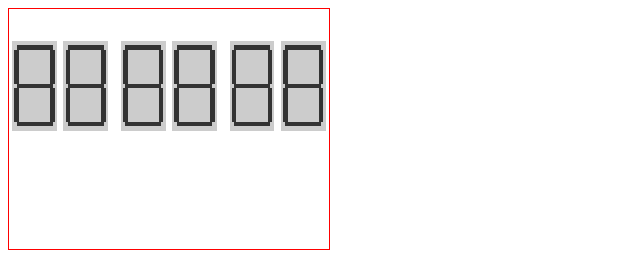
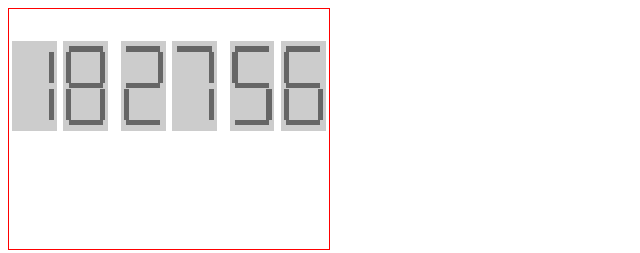
Before and after one commit to emirotin/resin-watch, a website: page web_assets/index.html in a window 1280 px wide. Shown: the whole page, without its empty margins (0-640 px from the left). Drawn offline with Linux system fonts and the light colour scheme.

Commit message:
awesomness

```diff
--- a/web_assets/index.html
+++ b/web_assets/index.html
@@ -26,13 +26,12 @@
 		<script id="tpl-digit" type="text/ractive">
 			<span class="digit">
 				<span class="digit__inner">
-					<span class="digit__segment digit__segment--horizontal digit__segment--a"/>
-					<span class="digit__segment digit__segment--vertical digit__segment--b"/>
-					<span class="digit__segment digit__segment--vertical digit__segment--c"/>
-					<span class="digit__segment digit__segment--horizontal digit__segment--d"/>
-					<span class="digit__segment digit__segment--vertical digit__segment--e"/>
-					<span class="digit__segment digit__segment--vertical digit__segment--f"/>
-					<span class="digit__segment digit__segment--horizontal digit__segment--g"/>
+					{{#segments:i}}
+						<span class="digit__segment
+							digit__segment--{{ segmentOrientation(segments[i]) }}
+							digit__segment--{{ segments[i] }}
+							{{ segmentIsOn(digit, segments[i]) ? 'digit__segment--active' : '' }}"/>
+					{{/segments}}
 				</span>
 			</span>
 		</script>
--- a/web_assets/scripts/main.js
+++ b/web_assets/scripts/main.js
@@ -1,6 +1,34 @@
 (function () {
+	var DIGITS_TO_SEGMENTS = {
+		0: 'abcdef',
+		1: 'bc',
+		2: 'abged',
+		3: 'abcdg',
+		4: 'fgbc',
+		5: 'afgcd',
+		6: 'acdefg',
+		7: 'abc',
+		8: 'abcdefg',
+		9: 'abcdfg'
+	};
+
+	function segmentIsOn(digit, segment) {
+		return DIGITS_TO_SEGMENTS[digit].indexOf(segment) >= 0;
+	}
+
 	var Digit = Ractive.extend({
-		template: '#tpl-digit'
+		template: '#tpl-digit',
+		data: {
+			segments: 'abcdefg'.split(''),
+			segmentIsOn: segmentIsOn,
+			segmentOrientation: function (segment) {
+				if ('agd'.indexOf(segment) >= 0) {
+					return 'horizontal';
+				} else {
+					return 'vertical';
+				}
+			}
+		}
 	});
 
 	Ractive.components.digit = Digit;
--- a/web_assets/styles/main.less
+++ b/web_assets/styles/main.less
@@ -44,12 +44,15 @@
 	background: #ccc;
 }
 
-@digit__segment--size: 5%;
+@digit__segment--size: 6%;
 @digit__segment--size-horizontal: @digit__segment--size * @digit--aspect-ratio;
 
 .digit__segment {
 	position: absolute;
-	background: #333;
+}
+
+.digit__segment--active {
+	background: #666;
 }
 
 .digit__segment--horizontal {
```
